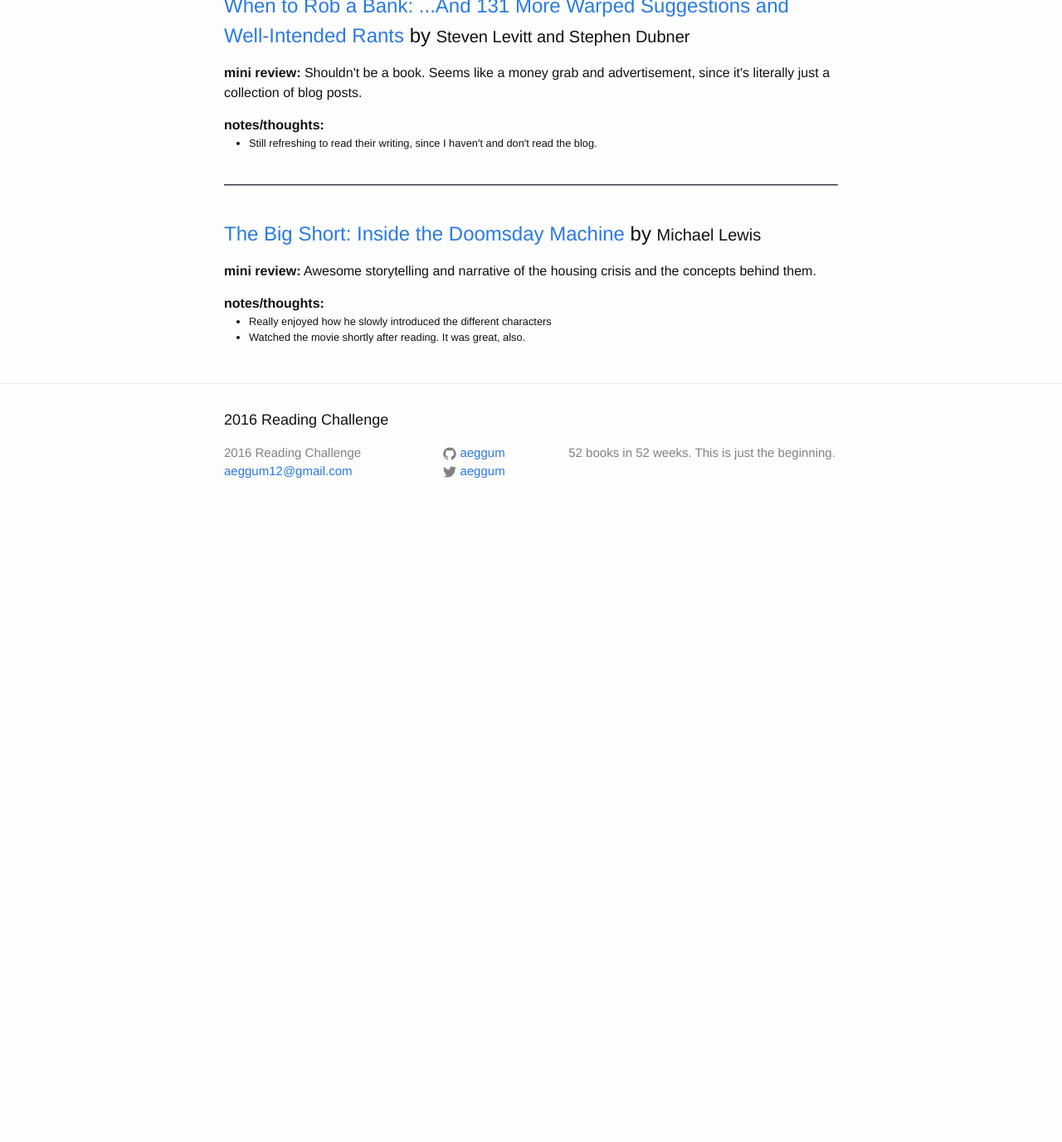
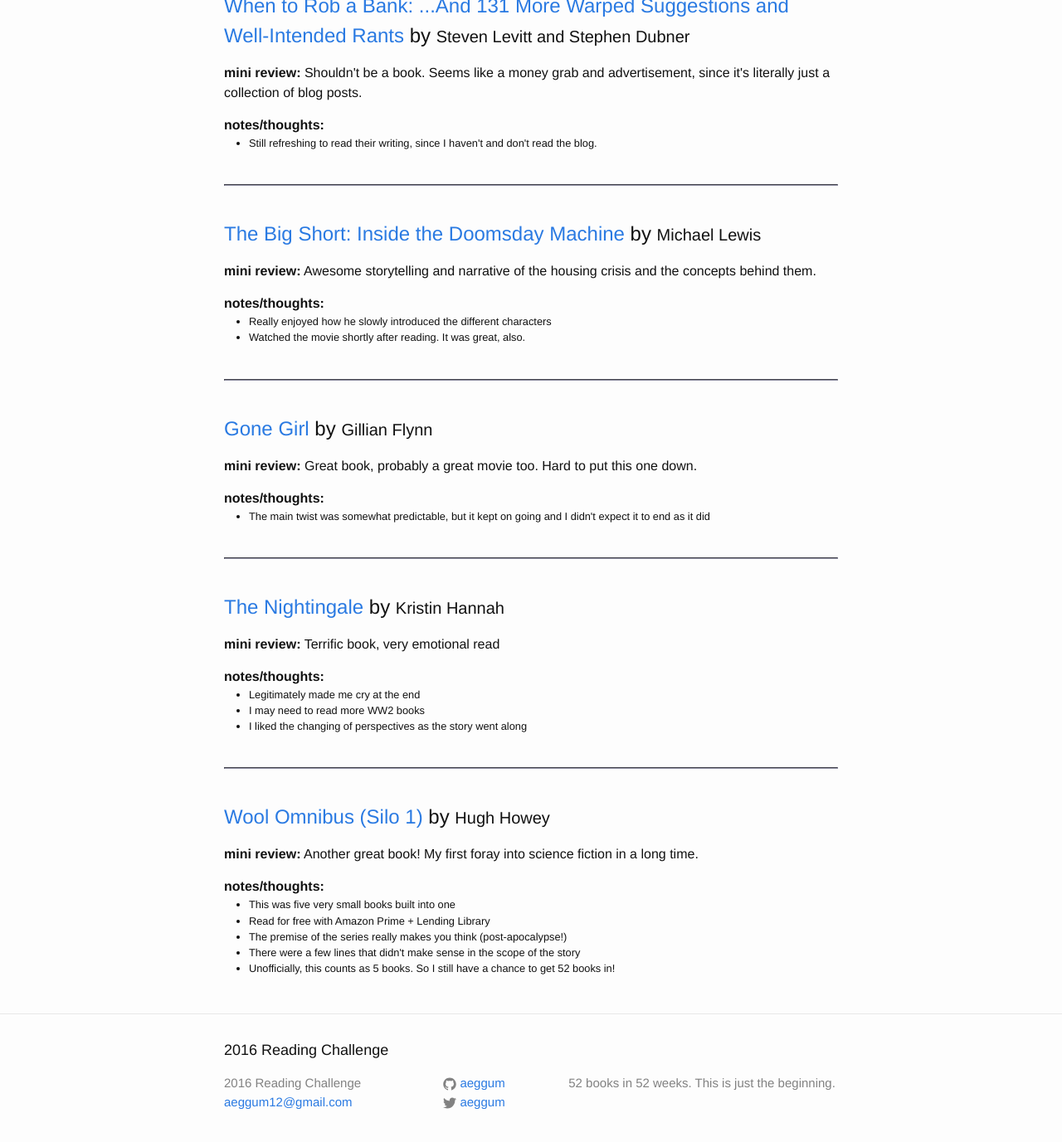
Before and after one commit to aeggum/aeggum.github.io, a Jekyll site: the page built from adam-books.html, in a window 1280 px wide and 1400 px high, scrolled down 6310 px. Shown: the top 1377 px of the window at 83% size. Built offline with Jekyll 4.4.1, drawn with Linux system fonts in a browser that asks for light colours; before the commit the page ends 6950 px from its top, so only the background shows below that.

Commit message:
Add some recently read books; I'm likely missing some

```diff
--- a/_data/books/adam.yml
+++ b/_data/books/adam.yml
@@ -240,3 +240,33 @@
   notes:
     - Really enjoyed how he slowly introduced the different characters
     - Watched the movie shortly after reading.  It was great, also.
+
+- title: 'Gone Girl'
+  author: Gillian Flynn
+  amazon: https://www.amazon.com/Gone-Girl-Gillian-Flynn/dp/0307588378
+  review: >
+    Great book, probably a great movie too. Hard to put this one down.
+  notes:
+    - The main twist was somewhat predictable, but it kept on going and I didn't expect it to end as it did
+
+- title: 'The Nightingale'
+  author: Kristin Hannah
+  amazon: https://www.amazon.com/Nightingale-Kristin-Hannah/dp/0312577222
+  review: >
+    Terrific book, very emotional read
+  notes:
+    - Legitimately made me cry at the end
+    - I may need to read more WW2 books
+    - I liked the changing of perspectives as the story went along
+
+- title: 'Wool Omnibus (Silo 1)'
+  author: Hugh Howey
+  amazon: https://www.amazon.com/Wool-Hugh-Howey/dp/1476733953
+  review: >
+    Another great book!  My first foray into science fiction in a long time.
+  notes:
+    - This was five very small books built into one
+    - Read for free with Amazon Prime + Lending Library
+    - The premise of the series really makes you think (post-apocalypse!)
+    - There were a few lines that didn't make sense in the scope of the story
+    - Unofficially, this counts as 5 books. So I still have a chance to get 52 books in!
```
